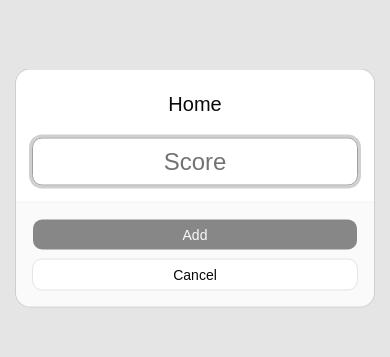
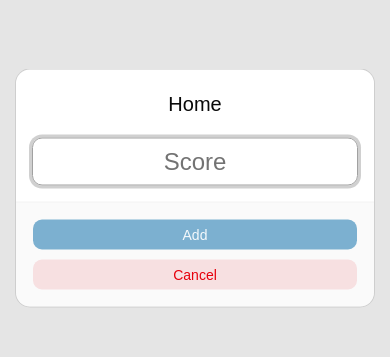
Before and after one commit to BarneyVargas/domino-score-tracker, a React (Vite) app: page / in a window 390 px wide. Both pictures are taken after a click on the button "Home". Shown: the part 234-591 px from the top of the page. Built offline with nearby package versions, Linux system fonts and the light colour scheme.

Commit message:
fix: improve mobile dialog UX and cancel button styling

```diff
--- a/package.json
+++ b/package.json
@@ -12,6 +12,7 @@
     "preview": "vite preview"
   },
   "dependencies": {
+    "@fontsource-variable/geist": "^5.2.9",
     "@fontsource-variable/inter": "^5.2.8",
     "@number-flow/react": "^0.6.0",
     "@tailwindcss/vite": "^4.2.1",
--- a/src/components/score-dialog.tsx
+++ b/src/components/score-dialog.tsx
@@ -99,7 +99,7 @@ export function ScoreDialog({
             </Button>
           )}
           <DialogClose asChild>
-            <Button variant="outline" onClick={onCancel}>
+            <Button variant="destructive" onClick={onCancel}>
               Cancel
             </Button>
           </DialogClose>
--- a/src/components/ui/dialog.tsx
+++ b/src/components/ui/dialog.tsx
@@ -1,3 +1,5 @@
+"use client"
+
 import * as React from "react"
 import { Dialog as DialogPrimitive } from "radix-ui"
 
@@ -59,7 +61,7 @@ function DialogContent({
       <DialogPrimitive.Content
         data-slot="dialog-content"
         className={cn(
-          "fixed top-1/2 left-1/2 z-50 grid w-full max-w-[calc(100%-2rem)] -translate-x-1/2 -translate-y-1/2 gap-4 rounded-xl bg-popover p-4 text-sm text-popover-foreground ring-1 ring-foreground/10 duration-100 outline-none sm:max-w-sm data-open:animate-in data-open:fade-in-0 data-open:zoom-in-95 data-closed:animate-out data-closed:fade-out-0 data-closed:zoom-out-95",
+          "fixed top-1/2 left-1/2 z-50 grid max-h-[min(90vh,500px)] w-full max-w-[calc(100%-2rem)] -translate-x-1/2 -translate-y-1/2 gap-4 overflow-y-auto rounded-xl bg-popover p-4 text-sm text-popover-foreground ring-1 ring-foreground/10 duration-100 outline-none sm:max-w-sm data-open:animate-in data-open:fade-in-0 data-open:zoom-in-95 data-closed:animate-out data-closed:fade-out-0 data-closed:zoom-out-95",
           className
         )}
         {...props}
@@ -72,8 +74,7 @@ function DialogContent({
               className="absolute top-2 right-2"
               size="icon-sm"
             >
-              <XIcon
-              />
+              <XIcon />
               <span className="sr-only">Close</span>
             </Button>
           </DialogPrimitive.Close>
--- a/src/components/ui/dropdown-menu.tsx
+++ b/src/components/ui/dropdown-menu.tsx
@@ -1,3 +1,5 @@
+"use client"
+
 import * as React from "react"
 import { DropdownMenu as DropdownMenuPrimitive } from "radix-ui"
 
--- a/src/index.css
+++ b/src/index.css
@@ -2,6 +2,7 @@
 @import "tw-animate-css";
 @import "shadcn/tailwind.css";
 @import "@fontsource-variable/inter";
+@import "@fontsource-variable/geist";
 
 @custom-variant dark (&:is(.dark *));
 
@@ -55,10 +56,10 @@
     --card-foreground: oklch(0.145 0 0);
     --popover: oklch(1 0 0);
     --popover-foreground: oklch(0.145 0 0);
-    --primary: oklch(0.205 0 0);
-    --primary-foreground: oklch(0.985 0 0);
-    --secondary: oklch(0.97 0 0);
-    --secondary-foreground: oklch(0.205 0 0);
+    --primary: oklch(0.5 0.134 242.749);
+    --primary-foreground: oklch(0.977 0.013 236.62);
+    --secondary: oklch(0.967 0.001 286.375);
+    --secondary-foreground: oklch(0.21 0.006 285.885);
     --muted: oklch(0.97 0 0);
     --muted-foreground: oklch(0.556 0 0);
     --accent: oklch(0.97 0 0);
@@ -75,8 +76,8 @@
     --radius: 0.625rem;
     --sidebar: oklch(0.985 0 0);
     --sidebar-foreground: oklch(0.145 0 0);
-    --sidebar-primary: oklch(0.205 0 0);
-    --sidebar-primary-foreground: oklch(0.985 0 0);
+    --sidebar-primary: oklch(0.588 0.158 241.966);
+    --sidebar-primary-foreground: oklch(0.977 0.013 236.62);
     --sidebar-accent: oklch(0.97 0 0);
     --sidebar-accent-foreground: oklch(0.205 0 0);
     --sidebar-border: oklch(0.922 0 0);
@@ -90,9 +91,9 @@
     --card-foreground: oklch(0.985 0 0);
     --popover: oklch(0.205 0 0);
     --popover-foreground: oklch(0.985 0 0);
-    --primary: oklch(0.922 0 0);
-    --primary-foreground: oklch(0.205 0 0);
-    --secondary: oklch(0.269 0 0);
+    --primary: oklch(0.443 0.11 240.79);
+    --primary-foreground: oklch(0.977 0.013 236.62);
+    --secondary: oklch(0.274 0.006 286.033);
     --secondary-foreground: oklch(0.985 0 0);
     --muted: oklch(0.269 0 0);
     --muted-foreground: oklch(0.708 0 0);
@@ -109,8 +110,8 @@
     --chart-5: oklch(0.269 0 0);
     --sidebar: oklch(0.205 0 0);
     --sidebar-foreground: oklch(0.985 0 0);
-    --sidebar-primary: oklch(0.488 0.243 264.376);
-    --sidebar-primary-foreground: oklch(0.985 0 0);
+    --sidebar-primary: oklch(0.685 0.169 237.323);
+    --sidebar-primary-foreground: oklch(0.293 0.066 243.157);
     --sidebar-accent: oklch(0.269 0 0);
     --sidebar-accent-foreground: oklch(0.985 0 0);
     --sidebar-border: oklch(1 0 0 / 10%);
```
Also changed, not shown: 1 other file (tests, documents, lock files or other folders).
